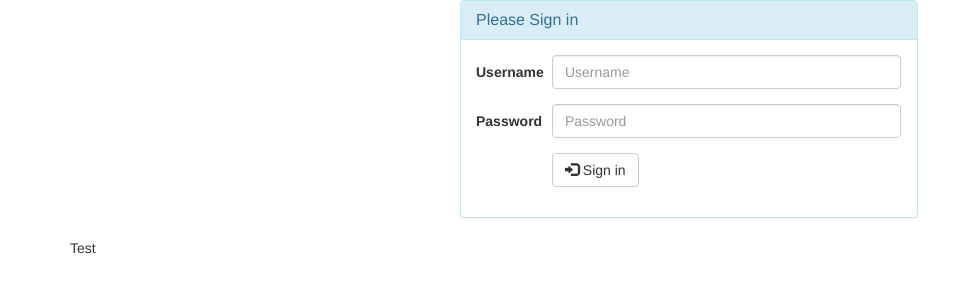
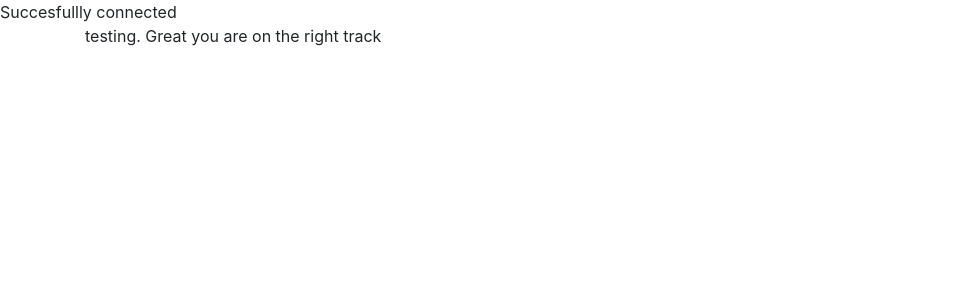
Before and after one commit to victorquanlam/PHP-SRePS, a PHP site: page / in a window 1280 px wide. Shown: the top 300 px of the page, without its empty margins (0-980 px from the left). Run offline with PHP 8.4, Linux system fonts and the light colour scheme; a stand-in replaces the project's code that opens the database connection; some libraries are stand-ins or nearby versions.

Commit message:
fix the index

```diff
--- a/php/index.php
+++ b/php/index.php
@@ -1,60 +1,15 @@
 <?php
-require_once 'php_action/db_connect.php';
+//check connection to database
+require_once("C:/xampp/htdocs/sale_system/php/dp_connect.php")
 
-session_start();
 
-if(isset($_SESSION['userId'])) {
-	header('location: http://localhost:9080/sale/dashboard.php');
-}
-
-$errors = array();
-
-if($_POST) {
-
-	$username = $_POST['username'];
-	$password = $_POST['password'];
-
-	if(empty($username) || empty($password)) {
-		if($username == "") {
-			$errors[] = "Username is required";
-		}
-
-		if($password == "") {
-			$errors[] = "Password is required";
-		}
-	} else {
-		$sql = "SELECT * FROM users WHERE username = '$username'";
-		$result = $connect->query($sql);
-
-		if($result->num_rows == 1) {
-			$password = md5($password);
-			// exists
-			$mainSql = "SELECT * FROM users WHERE username = '$username' AND password = '$password'";
-			$mainResult = $connect->query($mainSql);
-
-			if($mainResult->num_rows == 1) {
-				$value = $mainResult->fetch_assoc();
-				$user_id = $value['user_id'];
-
-				// set session
-				$_SESSION['userId'] = $user_id;
-
-				header('location: http://localhost:9080/sale/dashboard.php');
-			} else{
-
-				$errors[] = "Incorrect username/password combination";
-			} // /else
-		} else {
-			$errors[] = "Username doesnot exists";
-		} // /else
-	} // /else not empty username // password
-
-} // /if $_POST
 ?>
 
 <!DOCTYPE html>
 <html>
-<title>Sale Record System</title>
+<head>
+
+	<title>Sale Record System</title>
 	<!--Bootstrap-->
 	<link rel="stylesheet" type="text/css" href="../assets/bootstrap/css/bootstrap.min.css">
 
@@ -71,80 +26,13 @@ if($_POST) {
 	<script type="text/javascript" src="../assets/jqueryiu/jquery-ui.min.js"></script>
 	<!--bootstrap js-->
 	<script type="text/javascript" src="../assets/bootstrap/js/bootstrap.min.js"></script>
-<body>
-	<div class="container">
-		<div class="row vertical">
-			<div class="col-md-5 col-md-offset-4">
-				<div class="panel panel-info">
-					<div class="panel-heading">
-						<h3 class="panel-title">Please Sign in</h3>
-					</div>
-					<div class="panel-body">
-
-						<div class="messages">
-							<?php if($errors) {
-								foreach ($errors as $key => $value) {
-									echo '<div class="alert alert-warning" role="alert">
-									<i class="glyphicon glyphicon-exclamation-sign"></i>
-									'.$value.'</div>';
-									}
-								} ?>
-						</div>
-
-						<form class="form-horizontal" action="<?php echo $_SERVER['PHP_SELF'] ?>" method="post" id="loginForm">
-							<fieldset>
-							  <div class="form-group">
-									<label for="username" class="col-sm-2 control-label">Username</label>
-									<div class="col-sm-10">
-									  <input type="text" class="form-control" id="username" name="username" placeholder="Username" autocomplete="off" />
-									</div>
-								</div>
-								<div class="form-group">
-									<label for="password" class="col-sm-2 control-label">Password</label>
-									<div class="col-sm-10">
-									  <input type="password" class="form-control" id="password" name="password" placeholder="Password" autocomplete="off" />
-									</div>
-								</div>
-								<div class="form-group">
-									<div class="col-sm-offset-2 col-sm-10">
-									  <button type="submit" class="btn btn-default"> <i class="glyphicon glyphicon-log-in"></i> Sign in</button>
-									</div>
-								</div>
-							</fieldset>
-						</form>
-					</div>
-					<!-- panel-body -->
-				</div>
-				<!-- /panel -->
-			</div>
-			<!-- /col-md-4 -->
-		</div>
-		<!-- /row -->
-	</div>
-	<!-- container -->
-</body>
-</html>
-
-
-
-
-
-
-
-
-
-<!DOCTYPE html>
-<html>
-<head>
-
-
 </head>
 
 <body>
 	<div class="container">
 		<div class="row">
 			<div class="col-md-5">
-				Test
+				testing. Great you are on the right track
 			</div>
 		</div>
 	</div>
```
